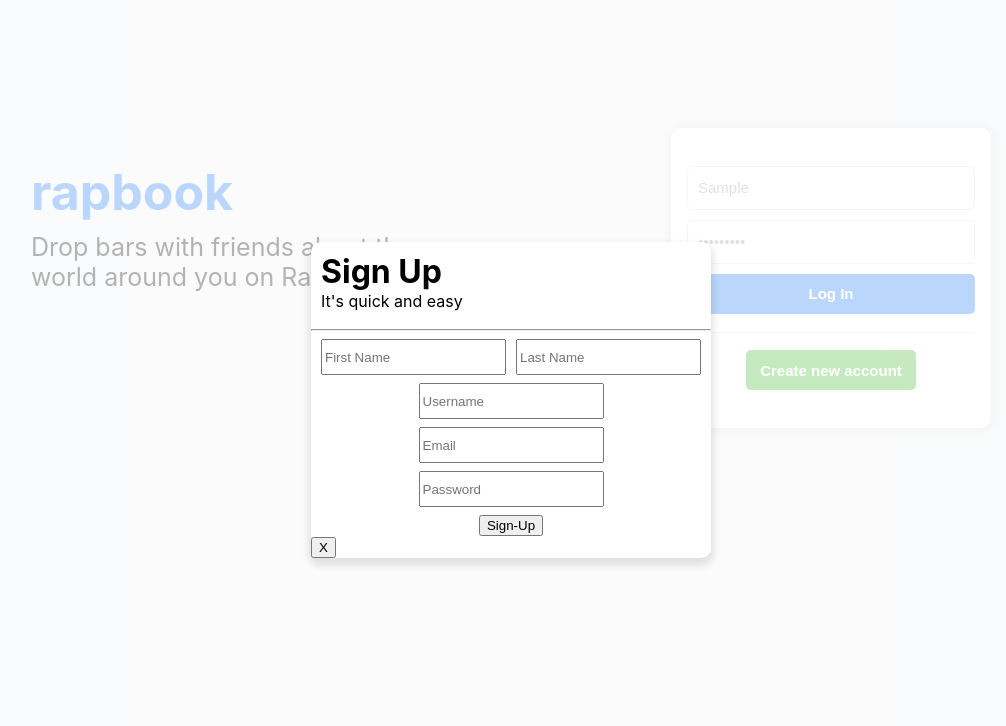
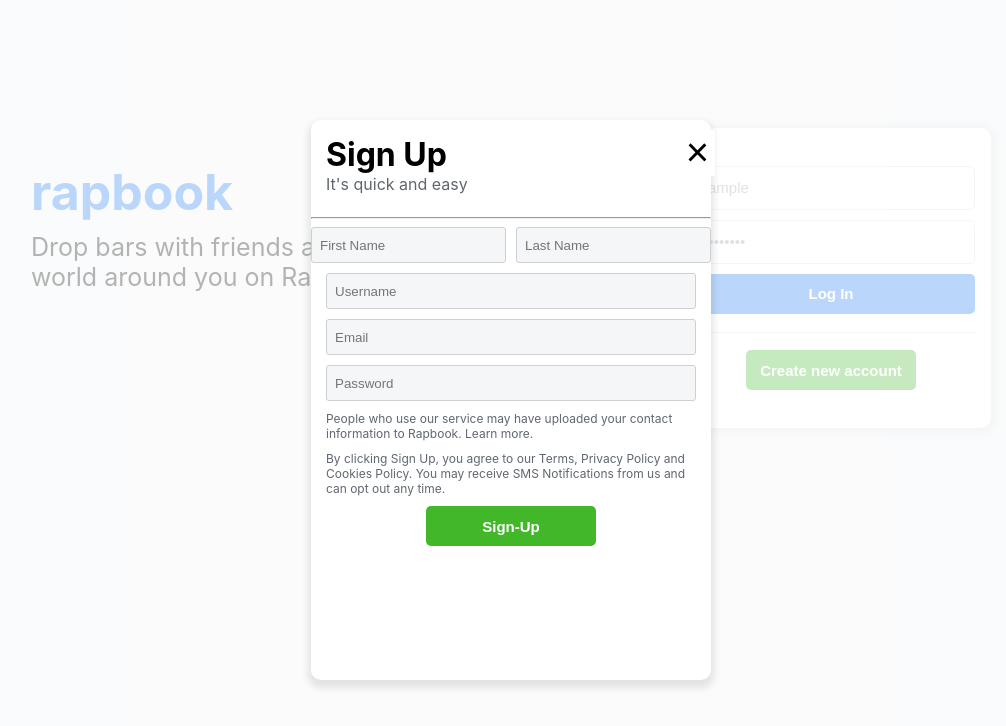
Before and after one commit to MalcolmSmalls/Odin-Book, a React (Create React App) app in the folder client/: page / in a window 1280 px wide. Both pictures are taken after typing "Sample", "Sample123" into the empty fields and a click on the button "Create new account". Shown: the top 726 px of the page, without its empty margins (129-1135 px from the left). Built offline with nearby package versions, Linux system fonts and the light colour scheme.

Commit message:
Finish CSS for signup form

```diff
--- a/client/src/App.css
+++ b/client/src/App.css
@@ -35,12 +35,28 @@
   flex-direction:column;
   justify-content:center;
   align-items:center;
-  gap:8px;
+  gap:10px;
 }
 
 .name-fields {
   display:flex;
   gap:10px;
+  width:100%;
+  justify-content:center;
+}
+.column-fields {
+  display: flex;
+  flex-direction:column;
+  width: calc(100% - 30px);
+  gap: 10px;
+}
+
+.alt-text {
+  color: #606770;
+}
+
+#su-username {
+  overflow:hidden;
 }
 
 .signup-container h1 {
@@ -51,8 +67,19 @@
   margin-top:0px;
 }
 
+.disclaimer-text {
+  font-size:12px;
+  color: #606770;
+  padding:0 15px;
+  margin: 0;
+}
+
 .signup-form input {
-  height:30px;
+  height:18px;
+  border-radius:3px;
+  padding: 8px;
+  background-color:#f5f6f7;
+  border: 1px solid #ccd0d5;
 }
 
 main {
@@ -132,7 +159,7 @@
   color:#979ca2
 }
 
-.login-btn, .create-btn {
+.login-btn, .create-btn, .signup-btn {
   color:white;
   background-color:#1877f2;
   border: none;
@@ -147,12 +174,12 @@
   background-color:hsl(214,89%,42%)
 }
 
-.create-btn {
+.create-btn, .signup-btn {
   background-color:#42b72a;
   width:170px;
 }
 
-.create-btn:hover{
+.create-btn:hover, .signup-btn:hover{
   cursor: pointer;
   background-color: hsl(109.8, 62.7%, 34.1%)
 }
@@ -165,3 +192,16 @@
 .error-field {
   outline:#f02849 solid 1px;
 }
+
+.top {
+  display:flex;
+}
+
+.close-btn {
+  border: none;
+  background-color:white;
+  font-size:40px;
+  margin-left:600%;
+  padding-top:0;
+  margin-top:-5px;
+}
--- a/client/src/Components/SignUpForm/Form.js
+++ b/client/src/Components/SignUpForm/Form.js
@@ -4,7 +4,7 @@
 
 
 
-export default function SignUpForm() {
+export default function SignUpForm(props) {
     const [ signUp, setSignUp ] = React.useState(
         {
             firstName: "",
@@ -23,6 +23,7 @@
                     [name]: value
                 })
         })
+        console.log(signUp)
     }
 
     const navigate = useNavigate()
@@ -76,9 +77,14 @@
 
     return(
         <div className = "signup-container">
-            <div className="top" style={{'padding': '10px'}}>
+            <div className="top" style={{'padding': '15px'}}>
+                <div className = "top-text">
                     <h1>Sign Up</h1>
-                <span>It's quick and easy</span>
+                    <span className = "alt-text">It's quick and easy</span>
+                </div>
+                <div className = "top-btn">
+                    <button className = "close-btn" onClick={props.onClose}>&#xd7;</button>
+                </div>
             </div>
             <hr />
             <form className ="signup-form" onSubmit={handleSubmit}>
@@ -101,6 +107,7 @@
 
                 </div>
 
+                <div className="column-fields">
                     <input type ="text"
                         name="username"
                         id="su-username"
@@ -125,14 +132,14 @@
                         onChange={handleChange}
                     />
 
-                {/* <label htmlFor = "confirmPassword">Confirm Password:</label>
-                <input type ="password"
-                       name="confirmPassword"
-                       id="confirmPassword"
-                       value={signUp.password}
-                       onChange={handleChange}
-                /> */}
-                <button>Sign-Up</button>
+                </div>
+
+                <p className = "disclaimer-text">People who use our service may have uploaded your contact information to Rapbook. Learn more.</p>
+
+                <p className = "disclaimer-text">By clicking Sign Up, you agree to our Terms, Privacy Policy and Cookies Policy. You may receive SMS Notifications from us and can opt out any time.</p>
+
+
+                <button className = "signup-btn">Sign-Up</button>
 
             </form>
         </div>
--- a/client/src/Components/SignUpForm/Modal.js
+++ b/client/src/Components/SignUpForm/Modal.js
@@ -12,7 +12,8 @@
     zIndex: 1000,
     boxShadow: "0px 5px 7px 3px rgba(0,0,0,.1)",
     borderRadius: 10,
-    width:400
+    width:400,
+    height:'70%'
 }
 
 const OVERLAY_STYLES = {
@@ -33,9 +34,7 @@
             <>
                 <div style = {OVERLAY_STYLES}></div>
                 <div style = {MODAL_STYLES}>
-                    <Form />
-
-                    <button onClick={props.onClose}>X</button>
+                    <Form onClose = {props.onClose}/>
                 </div>
             </>, document.getElementById('portal')
         )
```
Also changed, not shown: 1 other file (tests, documents, lock files or other folders). Lines whose indentation alone changed are shown as unchanged.
